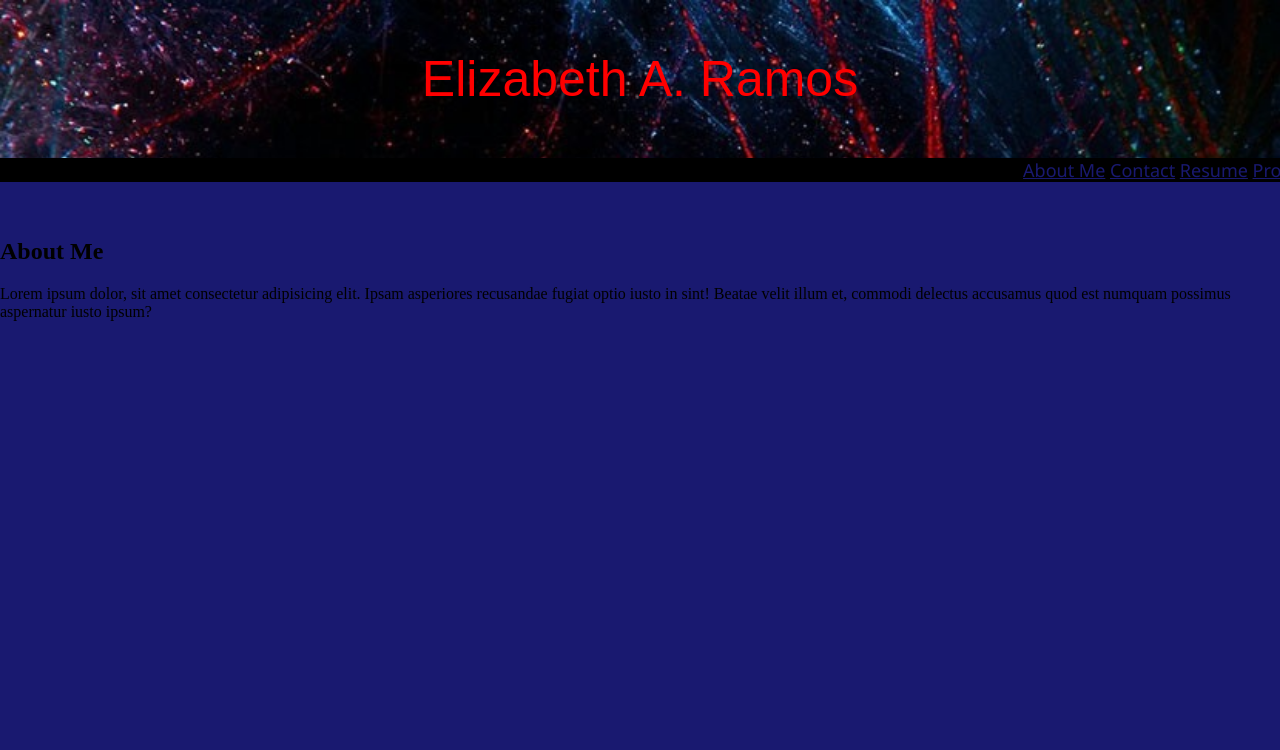
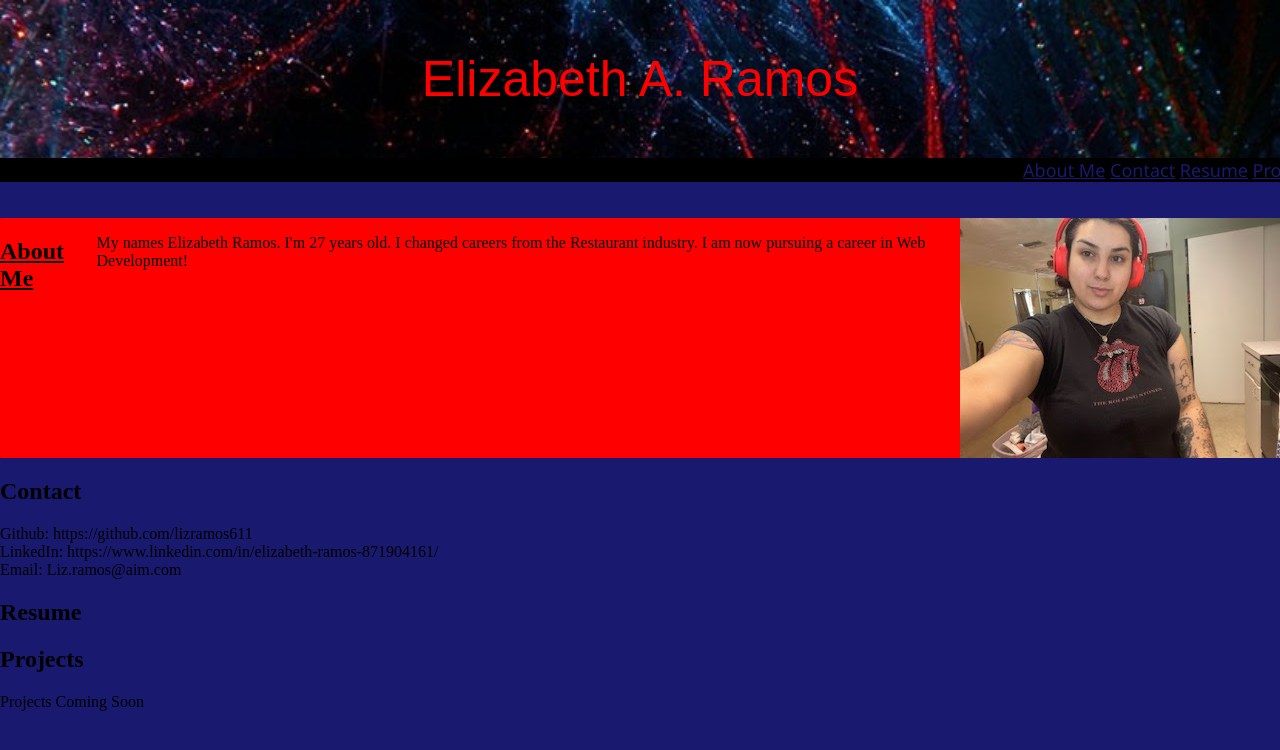
Before and after one commit to lizramos611/Module2challenge, a plain HTML site: page module2/index.html in a window 1280 px wide. Shown: the top 750 px of the page. Drawn offline with Linux system fonts and the light colour scheme.

Commit message:
photo added
added picture of me

```diff
--- a/module2/assets/css/style.css
+++ b/module2/assets/css/style.css
@@ -60,3 +60,16 @@ a {
     font-style: italic;
 
     }
+
+#bio {
+        border-radius: 1px;
+        background: red;
+        display: flex;
+        align-items
+        margin: 200px;
+
+    }
+
+#Aboutme {
+    text-decoration: underline;
+}
--- a/module2/index.html
+++ b/module2/index.html
@@ -9,7 +9,7 @@
 </head>
 <body>
     <header>
-<div class="background">
+<section id="background">
        <h1> Elizabeth A. Ramos</h1>
        </div>
 
@@ -26,10 +26,30 @@
     </section>
 
     <br>
-<section class="bio">
-    <h2>About Me</h2>
-    <p>Lorem ipsum dolor, sit amet consectetur adipisicing elit. Ipsam asperiores recusandae fugiat optio iusto in sint! Beatae velit illum et, commodi delectus accusamus quod est numquam possimus aspernatur iusto ipsum?</p>
+<div id="bio">
+    <h2 id="Aboutme">About Me</h2>
+    <p>My names Elizabeth Ramos. I'm 27 years old. I changed careers from the Restaurant industry. I am now pursuing a career in Web Development!</p>
+    <img src="/module2/assets/images/profilepic.jpg">
+</div>
 
+<section class="Contact">
+    <h2>Contact</h2>
+    Github: https://github.com/lizramos611
+    <br>
+    LinkedIn: https://www.linkedin.com/in/elizabeth-ramos-871904161/
+    <br>
+    Email: Liz.ramos@aim.com
+</section>
+
+<section class="Resume">
+    <h2>Resume</h2>
+</section>
+
+<section class=" Projects">
+    <h2>Projects</h2>
+    <p>
+        Projects Coming Soon
+    </p>
 </section>
 
     </header>
```
Also changed, not shown: module2/assets/images/profilepic.jpg (added).
